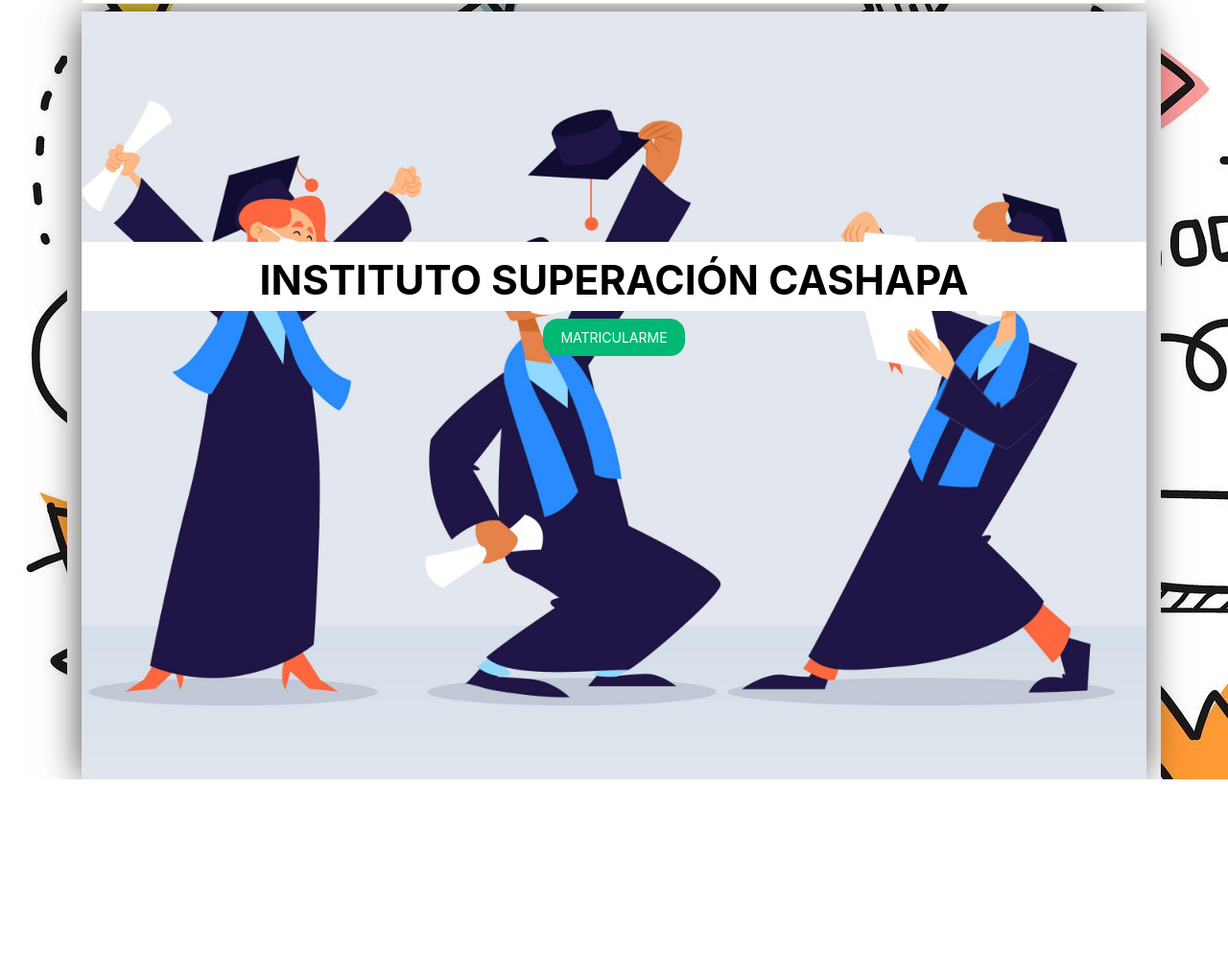
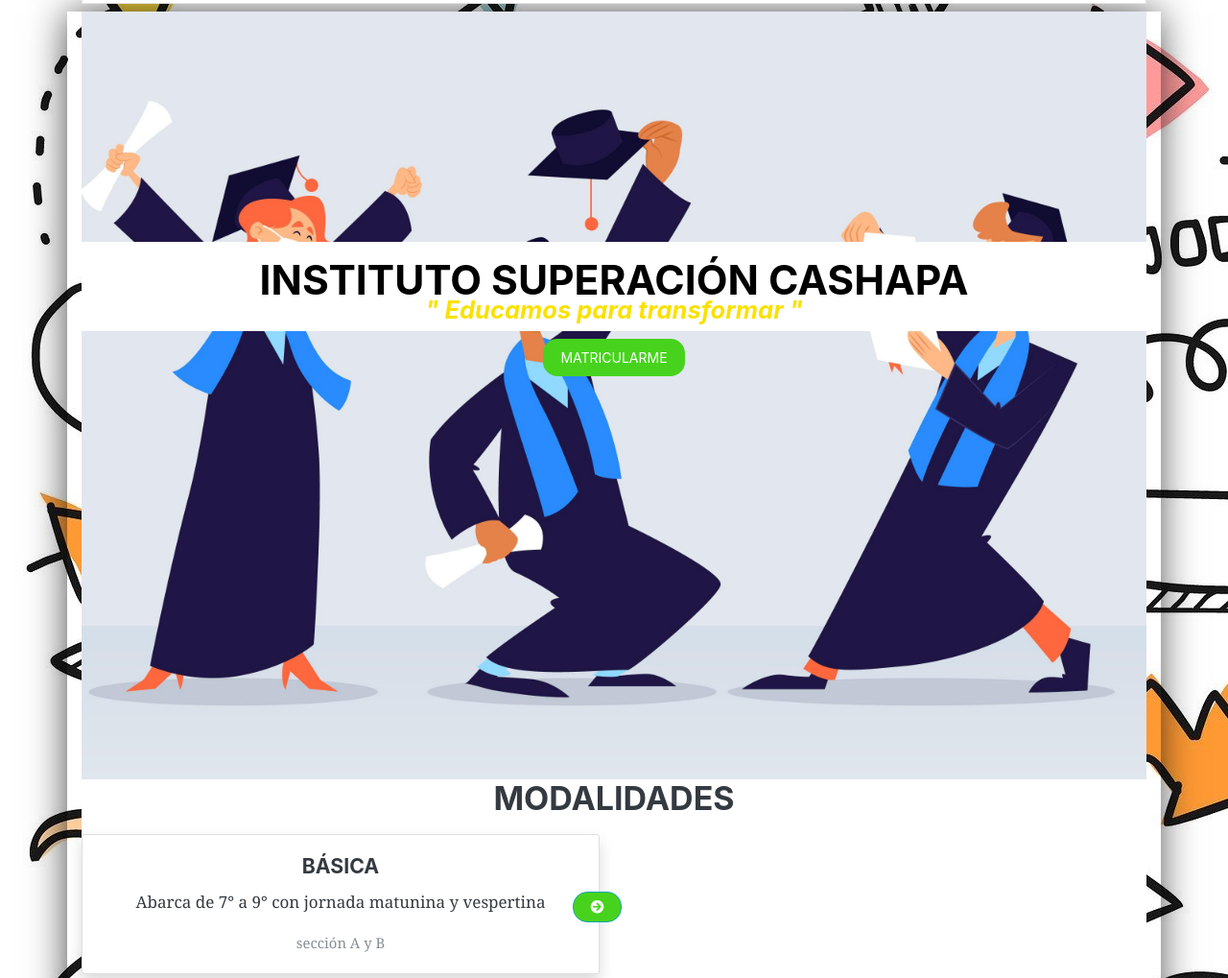
Before and after one commit to erickArita/school-site, a plain HTML site: page index.html in a window 1280 px wide. Shown: the part 64-1083 px from the top of the page at 96% size. Before the commit the page ends 876 px from the top, so only its background shows below. Drawn offline with nearby package versions, Linux system fonts and the light colour scheme.

Commit message:
modalidades

```diff
--- a/index.html
+++ b/index.html
@@ -6,23 +6,27 @@
     <meta name="viewport" content="width=device-width, initial-scale=1.0">
     <link rel="stylesheet" href="https://stackpath.bootstrapcdn.com/bootswatch/4.5.0/litera/bootstrap.min.css">
     <link rel="stylesheet" href="styles/index.css">
+    <link rel="stylesheet" href="https://unpkg.com/aos@next/dist/aos.css" />
+    <link rel="stylesheet" href="https://cdnjs.cloudflare.com/ajax/libs/font-awesome/5.12.0-2/css/all.min.css">
     <title>Document</title>
 </head>
 
 <body>
+    <div class="bg">
         <div class="container">
-        <nav class="navbar navbar-expand-lg navbar-light bg-light">
+            <nav class="navbar navbar-expand-lg navbar-light bg-light ">
                 <a href="#"><img src="assets/logo.png" height="50px" alt=""></a>
-            <button class="navbar-toggler" type="button" data-toggle="collapse" data-target="#navbarSupportedContent"
-                aria-controls="navbarSupportedContent" aria-expanded="false" aria-label="Toggle navigation">
+                <button class="navbar-toggler" type="button" data-toggle="collapse"
+                    data-target="#navbarSupportedContent" aria-controls="navbarSupportedContent" aria-expanded="false"
+                    aria-label="Toggle navigation">
                     <span class="navbar-toggler-icon"></span>
                 </button>
-
+                <a class="navbar-brand " href="#" style="margin-left: 1rem;">INSUCA</a>
 
                 <div class="collapse navbar-collapse justify-content-end" id="navbarSupportedContent">
                     <ul class=" nav ">
 
-                    <a class="navbar-brand " href="#" style="margin-right: 8rem;">INSUCA</a>
+
 
                         <li class="nav-item active">
                             <a class="nav-link " href="#">INICIO <span class="sr-only">(current)</span></a>
@@ -30,6 +34,12 @@
 
                         <li class="nav-item">
                             <a class="nav-link" href="#">MODALIDADES </a>
+                        </li>
+                        <li class="nav-item">
+                            <a class="nav-link" href="#">GALERÍA </a>
+                        </li>
+                        <li class="nav-item">
+                            <a class="nav-link" href="#">MATRICULARME </a>
                         </li>
                         <li class="nav-item dropdown">
                             <a class="nav-link dropdown-toggle" href="#" id="navbarDropdown" role="button"
@@ -51,33 +61,48 @@
         </div>
 
 
-    <div class="bg-white container mt-2 ">
+        <div class=" container mt-2 sombra parallax">
 
-        <div class=" bg-init  ">
+            <div class=" bg-init   ">
                 <div class="grid">
                     <h1 class=" h1">INSTITUTO SUPERACIÓN CASHAPA</h1>
+                    <h5 class="h4">" Educamos para transformar "</h5>
                 </div>
                 <div class="button">
-                <button class="btn btn-success">MATRICULARME</button>
+                    <button class="btn">MATRICULARME</button>
+                </div>
+            </div>
+
+            <div class="modalidades min-vh-100 parallax">
+                <h2>MODALIDADES</h2>
+                <div class="card mb-3 mt-3 shadow " data-aos="fade-right" style="max-width: 540px;">
+                    <div class="col-md-12">
+                        <div class="card-body">
+                            <h5 class="card-title">BÁSICA</h5>
+                            <p class="card-text">Abarca de 7° a 9° con jornada matunina y vespertina</p>
+                            <div class="">
+                                <button class="btn btn-info card-btn fa fa-arrow-circle-right"></button>
+                            </div>
+                            <p class="card-text"><small class="text-muted">sección A y B</small></p>
+                        </div>
                     </div>
                 </div>
 
 
 
-
             </div>
-
-
-
-
             <script src="https://code.jquery.com/jquery-3.5.1.min.js"
                 integrity="sha256-9/aliU8dGd2tb6OSsuzixeV4y/faTqgFtohetphbbj0=" crossorigin="anonymous"></script>
             <script src="https://cdn.jsdelivr.net/npm/popper.js@1.16.0/dist/umd/popper.min.js"
-        integrity="sha384-Q6E9RHvbIyZFJoft+2mJbHaEWldlvI9IOYy5n3zV9zzTtmI3UksdQRVvoxMfooAo" crossorigin="anonymous">
+                integrity="sha384-Q6E9RHvbIyZFJoft+2mJbHaEWldlvI9IOYy5n3zV9zzTtmI3UksdQRVvoxMfooAo"
+                crossorigin="anonymous">
             </script>
             <script src="https://stackpath.bootstrapcdn.com/bootstrap/4.5.0/js/bootstrap.min.js"
-        integrity="sha384-OgVRvuATP1z7JjHLkuOU7Xw704+h835Lr+6QL9UvYjZE3Ipu6Tp75j7Bh/kR0JKI" crossorigin="anonymous">
+                integrity="sha384-OgVRvuATP1z7JjHLkuOU7Xw704+h835Lr+6QL9UvYjZE3Ipu6Tp75j7Bh/kR0JKI"
+                crossorigin="anonymous">
             </script>
+            <script src="https://unpkg.com/aos@2.3.1/dist/aos.js"></script>
+            <script src="js/main.js"></script>
 </body>
 
 </html>
--- /dev/null
+++ b/js/main.js
@@ -0,0 +1 @@
+AOS.init();
--- a/styles/index.css
+++ b/styles/index.css
@@ -1,17 +1,16 @@
-body {
+.bg {
     z-index: 100;
     background-image: url(../assets/bg.jpg);
-
+    background-attachment: fixed;
 }
 
 .bg-init {
     height: 100vh;
     background-image: url(../assets/init.jpg);
     background-position: center;
-    background-repeat: no-repeat;
     background-size: cover;
 
-    box-shadow: -1px 0px 39px -2px rgba(0, 0, 0, 0.75);
+
 
 
 }
@@ -21,6 +20,18 @@ body {
     grid-template-columns: repeat(1, 1fr);
     grid-auto-rows: minmax(80px, auto);
 
+}
+
+.btn {
+    background-color: rgb(71, 211, 29);
+    color: white;
+    transition: 500ms;
+}
+
+.btn:hover {
+    background-color: rgb(0, 119, 255);
+    color: black;
+    transition: 500ms;
 }
 
 .h1 {
@@ -33,6 +44,18 @@ body {
     background-color: white;
 }
 
+.h4 {
+    grid-row: 4;
+    grid-column: 1;
+    text-align: center;
+    padding-top: 1.8vh;
+    transition: 800ms;
+    padding-top: 3.5rem;
+    padding-bottom: 0.4rem;
+    color: rgb(250, 225, 1);
+    font-style: oblique;
+}
+
 .h1:hover {
     color: rgb(230, 226, 24);
     transition: 800ms;
@@ -42,3 +65,29 @@ body {
     display: flex;
     justify-content: space-evenly;
 }
+
+/* efecto paralax */
+.parallax {
+    background: fixed no-repeat 50% 50%;
+    background-size: cover;
+
+}
+
+/* sombra del body */
+.sombra {
+    box-shadow: -1px 0px 39px -2px rgba(0, 0, 0, 0.75);
+}
+
+/* modalidades */
+.modalidades {
+    text-align: center;
+    background-color: #fff;
+
+}
+
+.card-btn {
+    position: absolute;
+    right: -1.5rem;
+    top: 3.7rem;
+
+ }
```
Lines whose indentation alone changed are shown as unchanged.
